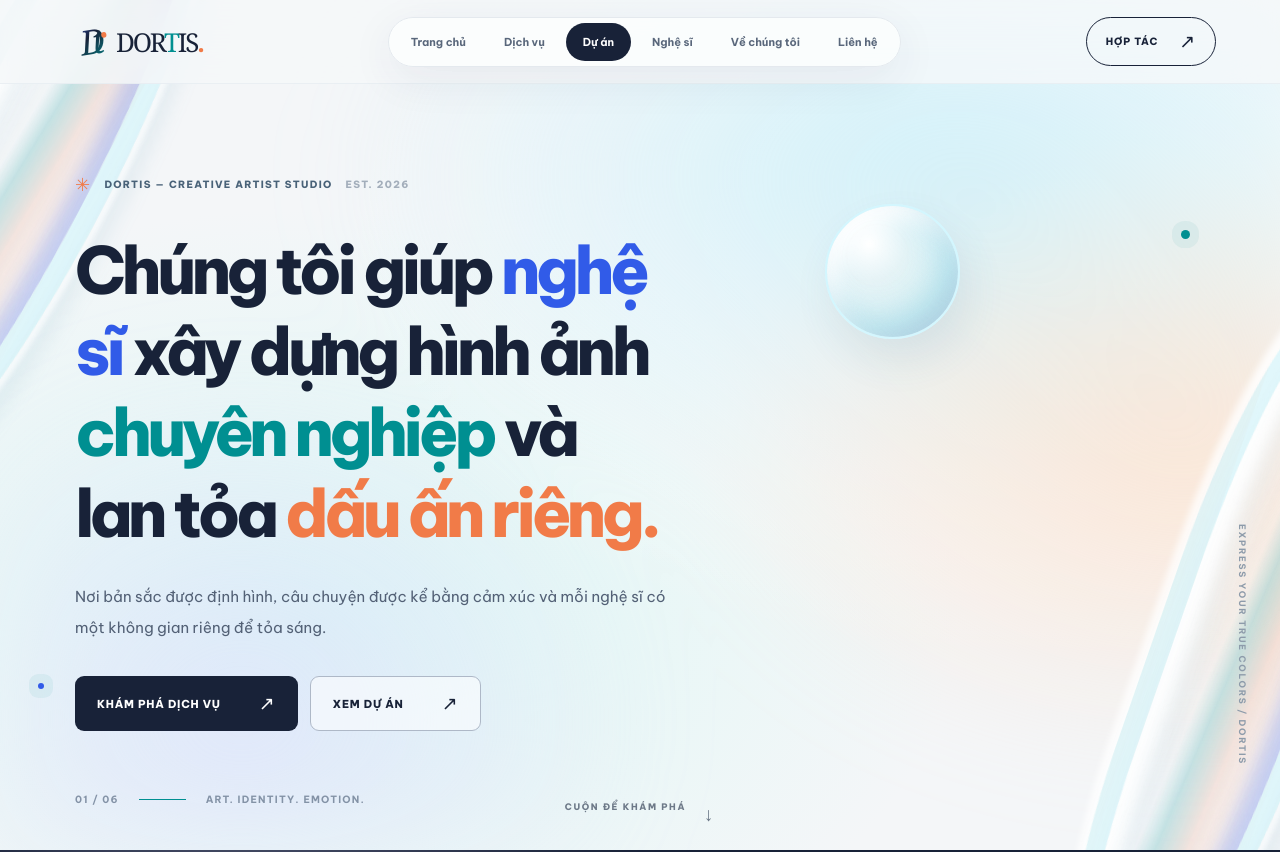
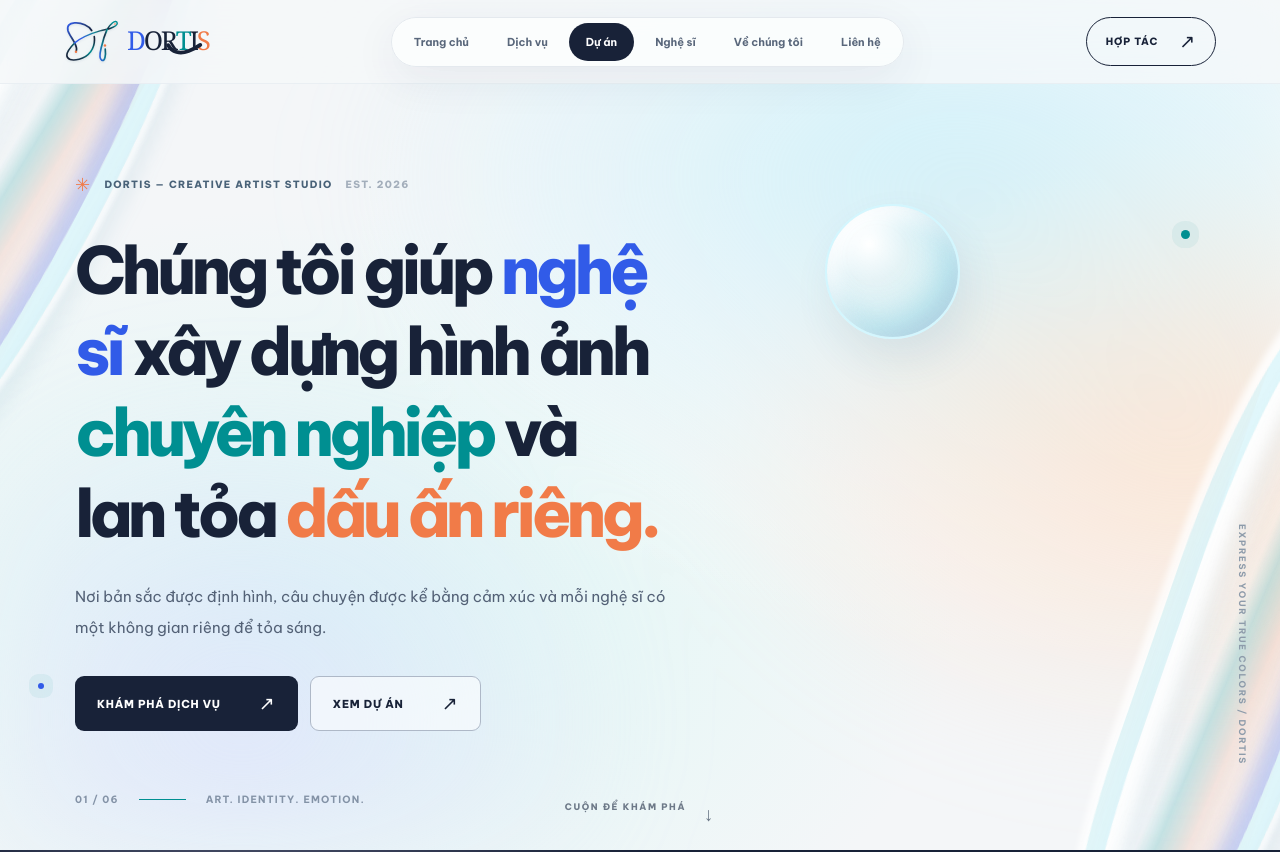
Before and after one commit to LequanganhCT2/Dortis, a React (Vite) app: page / in a window 1280 px wide. Shown: the top 852 px of the page. Built offline with nearby package versions, Linux system fonts and the light colour scheme; no server answers; the database is empty.

Commit message:
feat(brand): apply approved Dortis DT logo and extended R flourish

```diff
--- a/index.html
+++ b/index.html
@@ -1 +1 @@
-<!doctype html><html lang="vi"><head><meta charset="utf-8"/><meta name="viewport" content="width=device-width, initial-scale=1"/><meta name="theme-color" content="#F4F6F8"/><meta name="description" content="Dortis — Hồ sơ và hành trình nghệ sĩ"/><title>Dortis — Dấu ấn nghệ sĩ</title></head><body><div id="root"></div><script type="module" src="/src/main.jsx"></script></body></html>
+<!doctype html><html lang="vi"><head><meta charset="utf-8"/><meta name="viewport" content="width=device-width, initial-scale=1"/><link rel="icon" type="image/svg+xml" href="/favicon.svg"/><meta name="theme-color" content="#F4F6F8"/><meta name="description" content="Dortis — Hồ sơ và hành trình nghệ sĩ"/><title>Dortis — Dấu ấn nghệ sĩ</title></head><body><div id="root"></div><script type="module" src="/src/main.jsx"></script></body></html>
--- a/src/main.jsx
+++ b/src/main.jsx
@@ -31,9 +31,41 @@ const faqs = [
   ['Thông tin nghệ sĩ được hiển thị từ đâu?', 'Khi cấu hình Supabase, trang chỉ đọc hồ sơ công khai từ cơ sở dữ liệu Dortis. Khi chưa cấu hình, giao diện hiển thị dữ liệu minh họa có gắn nhãn.'],
 ]
 function Brand({ dark = false }) {
+  const gradId = React.useId().replace(/:/g, '')
   return <span className={'brand ' + (dark ? 'brand--dark' : '')} aria-label="Dortis">
-    <span className="brand-art" aria-hidden="true"><i>D</i><i>t</i><b>•</b></span>
-    <span className="brand-name">DOR<span>T</span>IS<b>.</b></span>
+    <svg className="brand-dt-symbol" viewBox="55 8 860 655" xmlns="http://www.w3.org/2000/svg" aria-hidden="true" focusable="false">
+      <defs>
+        <linearGradient id={gradId + '-a'} x1="5%" y1="0%" x2="90%" y2="90%">
+          <stop offset="0" stopColor="#315BE8"/><stop offset=".45" stopColor="#233C78"/><stop offset=".72" stopColor="#182238"/><stop offset="1" stopColor="#008F91"/>
+        </linearGradient>
+        <linearGradient id={gradId + '-b'} x1="0%" y1="90%" x2="95%" y2="5%">
+          <stop offset="0" stopColor="#182238"/><stop offset=".28" stopColor="#14364C"/><stop offset=".63" stopColor="#008F91"/><stop offset="1" stopColor="#182238"/>
+        </linearGradient>
+        <linearGradient id={gradId + '-c'} x1="15%" y1="80%" x2="90%" y2="10%">
+          <stop offset="0" stopColor="#315BE8"/><stop offset=".4" stopColor="#0D8592"/><stop offset=".75" stopColor="#182238"/><stop offset="1" stopColor="#008F91"/>
+        </linearGradient>
+        <linearGradient id={gradId + '-d'} x1="0%" y1="100%" x2="100%" y2="0%">
+          <stop offset="0" stopColor="#315BE8"/><stop offset=".43" stopColor="#0C8090"/><stop offset=".75" stopColor="#192941"/><stop offset="1" stopColor="#008F91"/>
+        </linearGradient>
+      </defs>
+      <g fill="none" strokeLinecap="round" strokeLinejoin="round">
+        <path d="M480 166 C438 95 324 43 217 51 C131 58 99 94 116 170 C129 219 180 284 214 350 C244 408 253 451 245 471" stroke={'url(#' + gradId + '-a)'} strokeWidth="27"/>
+        <path d="M222 354 C156 421 101 479 99 543 C95 615 177 633 286 608 C424 574 544 451 520 260" stroke={'url(#' + gradId + '-b)'} strokeWidth="25"/>
+        <path d="M219 356 C341 257 481 208 607 172 C676 153 729 148 762 136 C839 108 881 80 871 46 C864 18 830 25 802 48 C763 79 742 109 717 148" stroke={'url(#' + gradId + '-c)'} strokeWidth="23"/>
+        <path d="M717 148 C683 223 650 326 626 431 C602 531 593 602 634 623 C685 648 699 545 688 453" stroke={'url(#' + gradId + '-d)'} strokeWidth="26"/>
+      </g>
+      <g fill="none" stroke="#fff" strokeWidth="5" opacity=".23" strokeLinecap="round">
+        <path d="M133 121 C144 68 237 48 316 72"/><path d="M146 597 C250 635 406 568 475 456"/>
+        <path d="M332 273 C467 198 596 163 701 150"/><path d="M844 39 C864 39 872 55 854 74"/>
+        <path d="M641 466 C622 540 610 599 634 610"/>
+      </g>
+      <circle cx="239" cy="493" r="19" fill="#F17B48"/>
+      <circle cx="684" cy="397" r="19" fill="#F17B48"/>
+      <circle cx="838" cy="67" r="15" fill="#F17B48" stroke="#fff" strokeWidth="5" opacity=".94"/>
+    </svg>
+    <span className="brand-wordmark" aria-hidden="true">
+      <span>D</span><span>O</span><span className="brand-r-letter">R<svg className="brand-r-tail" viewBox="0 0 115 42" preserveAspectRatio="none" focusable="false" aria-hidden="true"><path d="M4 4 C17 27 43 34 73 23 C91 17 106 7 112 3" fill="none" stroke="#182238" strokeWidth="3.8" strokeLinecap="round"/></svg></span><span>T</span><span>I</span><span>S</span>
+    </span>
   </span>
 }
 function Arrow({ down = false }) { return <span aria-hidden="true" className="arrow">{down ? '↓' : '↗'}</span> }
```
Also changed, not shown: public/favicon.svg (added), src/style.css.
